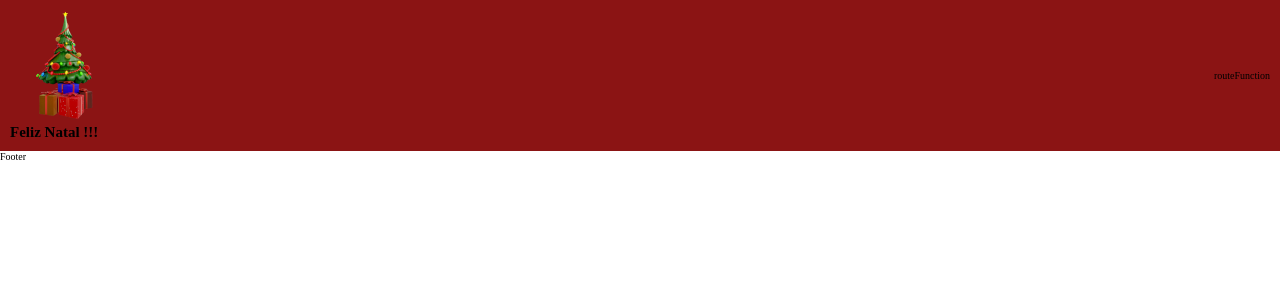
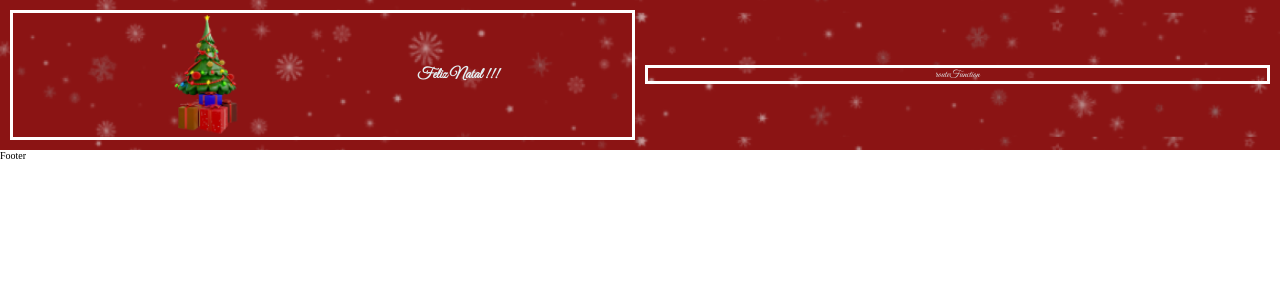
Before and after one commit to lolimamota/valeunatalina, a React (Vite) app: page / in a window 1280 px wide. Shown: the top 300 px of the page. Built offline with nearby package versions, Linux system fonts and the light colour scheme; a web font is replaced by a local one.

Commit message:
ADD: estilos da header e sections

```diff
--- a/src/components/header/Header.jsx
+++ b/src/components/header/Header.jsx
@@ -12,14 +12,13 @@ import Arvore from '@assets/arvoreLogo.png';
 function Header() {
   return (
     <header className={S.headerStyle}>
-      <section>
+      <section className={S.sectionLogo}>
         <img src={Arvore} alt="Arvore de natal verde com presemtes embaixo e bolinhas vermelhas e amarelas com uma estrela na ponta" />
-
         <h1>
           Feliz Natal !!!
         </h1>
       </section>
-      <section>
+      <section className={S.sectionLogo}>
         < RouteFunction />
       </section>
     </header>
--- a/src/styles/componentStyle/header.module.scss
+++ b/src/styles/componentStyle/header.module.scss
@@ -1,10 +1,27 @@
 @use '@styles/patterns/colors.scss' as color;
+@use '@styles/patterns/mixins/flex.module.scss' as mixins;
+@use '@styles/patterns/variables.scss' as variable;
 
 .headerStyle{
+    @include mixins.flex($justify: space-around, $gap: 1rem);
     background-color: color.$rectangle-color ;
-    display: flex;
+    background-image: url('@assets/flocos.png');
+    background-size: contain;
+    background-clip: border-box;
+    background-position: center;
     justify-content: space-between;
-    align-items: center;
     padding: 1rem;
     width: 100%;
+    color: color.$text-color;
+    font-family: variable.$greatVibes;
 }
+
+.sectionLogo{
+    @include mixins.flex($justify: space-evenly, $gap: 1rem);
+    border: solid white;
+    width: 50%;
+
+    img{
+        width: 10vw;
+    }
+}
--- a/src/styles/patterns/mixins/flex.module.scss
+++ b/src/styles/patterns/mixins/flex.module.scss
@@ -0,0 +1,8 @@
+@mixin flex($direction: row , $justify: flex-start , $align: center , $gap: 0 , $content: stretch) {
+    display: flex;
+    flex-direction: $direction;
+    justify-content: $justify;
+    align-items: $align;
+    gap: $gap;
+    align-content: $content;
+}
```
